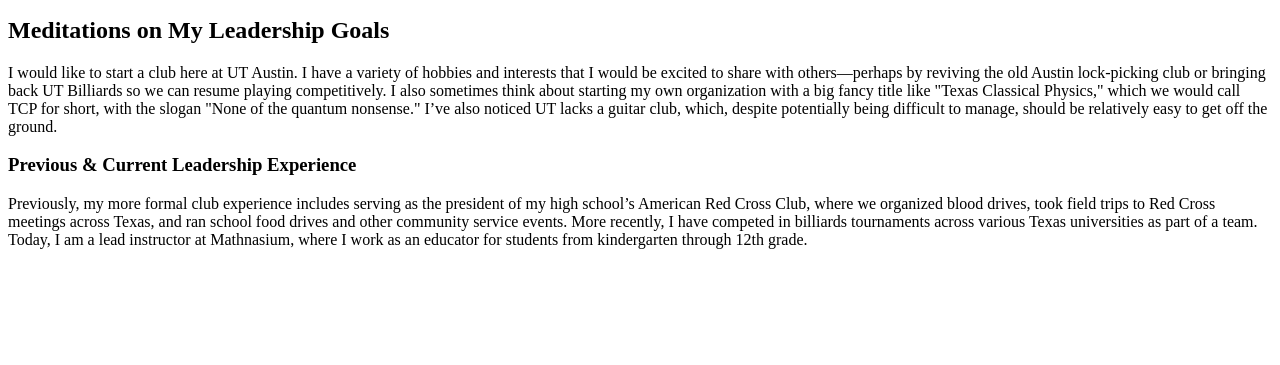
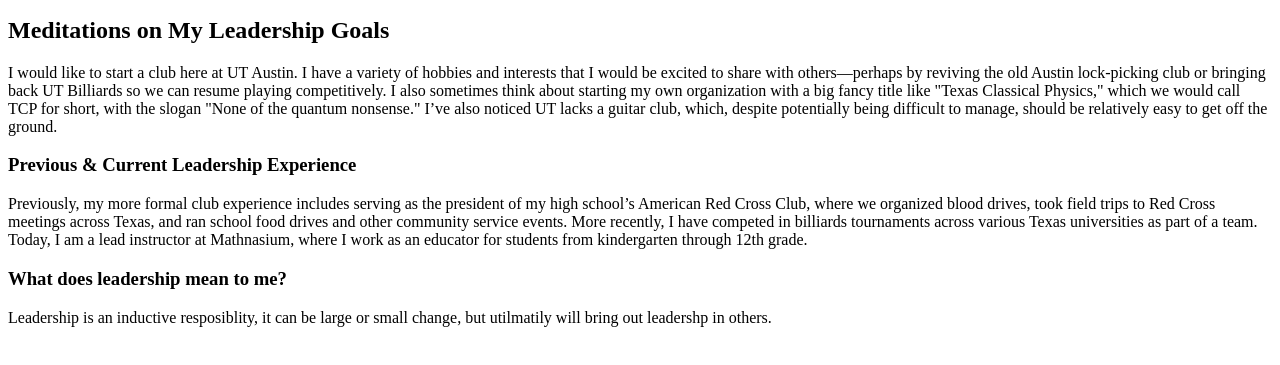
Before and after one commit to Edinburgh701/disk, a plain HTML site: page index.html in a window 1280 px wide. Shown: the part 101-466 px from the top of the page. Drawn offline with Linux system fonts and the light colour scheme.

Commit message:
Update index.html

```diff
--- a/index.html
+++ b/index.html
@@ -27,5 +27,10 @@
     12th grade.
   </p>
 
+  <h3> What does leadership mean to me? </h3>
+  <p>
+    Leadership is an inductive resposiblity, it can be large or small change, but utilmatily will bring out leadershp in others.
+  </p>
+
 </body>
 </html>
```
